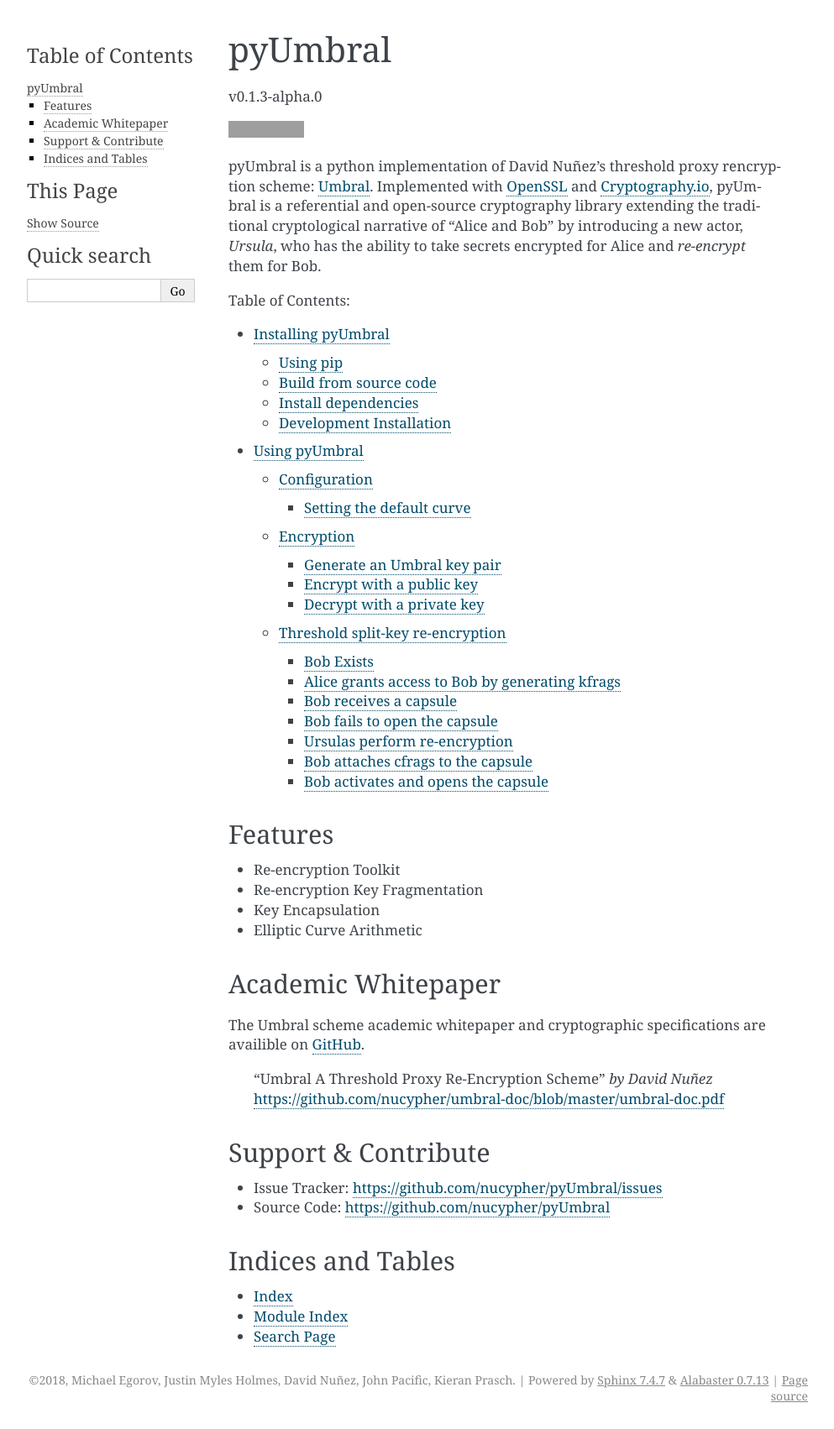
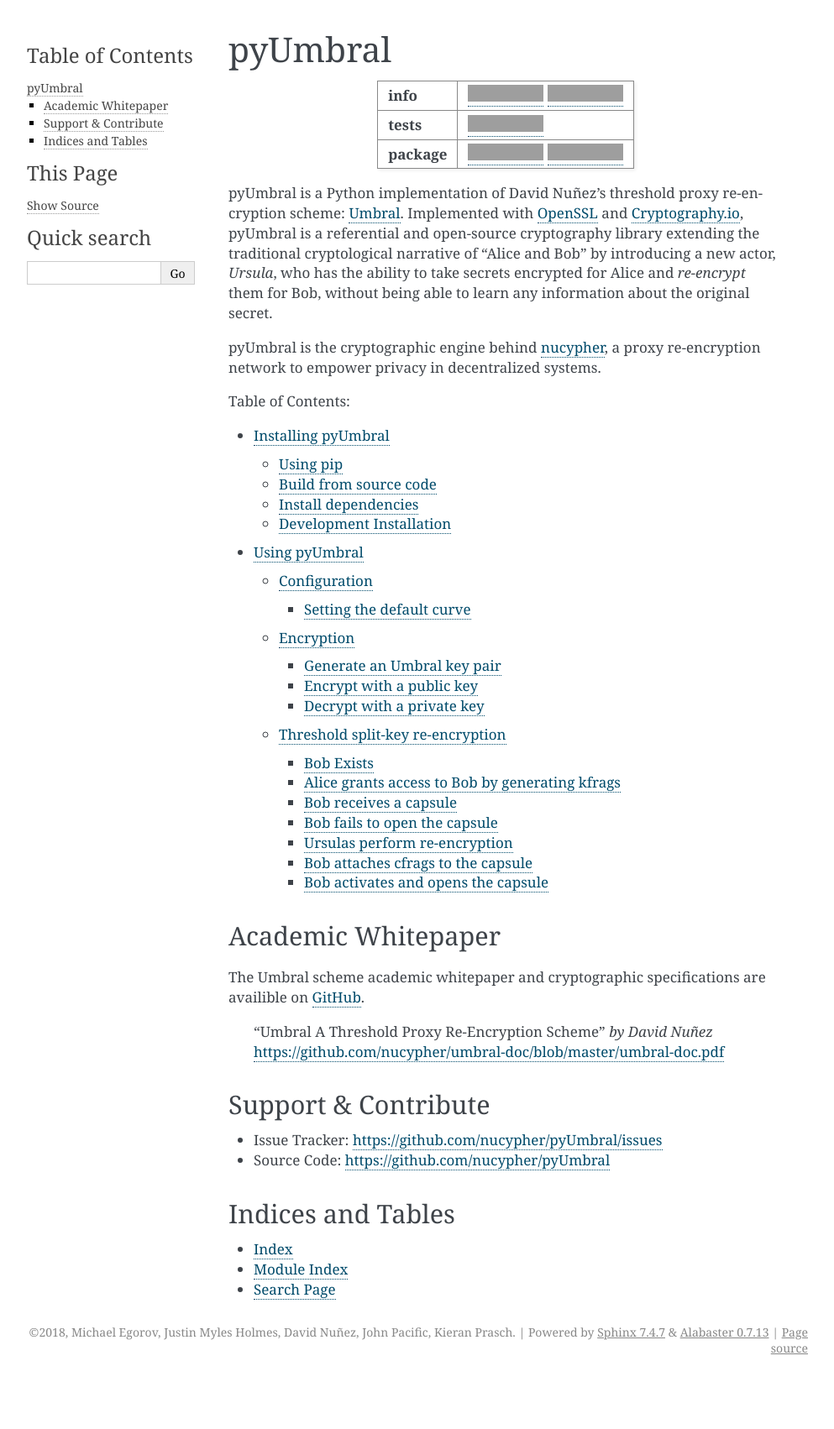
Before and after one commit to nucypher/pyUmbral, a Sphinx documentation site: the page built from docs/source/index.rst, in a window 1280 px wide. Shown: the whole page at 84% size, without its empty margins (148-1141 px from the left). Built offline with Sphinx 7.4.7, drawn with Linux system fonts in a browser that asks for light colours; after the commit the page ends 1645 px from its top, so only the background shows below that; grey boxes are pictures that could not be loaded.

Commit message:
Update the docs index to match the README

```diff
--- a/docs/source/index.rst
+++ b/docs/source/index.rst
@@ -4,19 +4,53 @@
 ========
 pyUmbral
 ========
-v0.1.3-alpha.0
+.. start-badges
 
-.. image:: https://circleci.com/gh/nucypher/pyUmbral/tree/master.svg?style=svg
+.. list-table::
+    :stub-columns: 1
+
+    * - info
+      - |docs| |discord|
+    * - tests
+      - | |circleci|
+    * - package
+      - | |version| |commits-since|
+
+.. |docs| image:: https://readthedocs.org/projects/pyumbral/badge/?style=flat
+    :target: https://readthedocs.org/projects/pyumbral
+    :alt: Documentation Status
+
+.. |discord| image:: https://img.shields.io/discord/411401661714792449.svg?logo=discord
+    :target: https://discord.gg/xYqyEby
+    :alt: Discord
+
+.. |circleci| image:: https://img.shields.io/circleci/project/github/nucypher/pyUmbral.svg?logo=circleci
     :target: https://circleci.com/gh/nucypher/pyUmbral/tree/master
+    :alt: CircleCI build status
 
-pyUmbral is a python implementation of David Nuñez's threshold proxy rencryption scheme: Umbral_.
+.. |version| image:: https://img.shields.io/pypi/v/umbral.svg
+    :alt: PyPI Package latest release
+    :target: https://pypi.org/project/umbral
+
+.. |commits-since| image:: https://img.shields.io/github/commits-since/nucypher/pyumbral/v0.1.3-alpha.0.svg
+    :alt: Commits since latest release
+    :target: https://github.com/nucypher/pyUmbral/compare/v0.1.3-alpha.0...master
+
+.. end-badges
+
+pyUmbral is a Python implementation of David Nuñez's threshold proxy re-encryption scheme: Umbral_.
 Implemented with OpenSSL_ and Cryptography.io_, pyUmbral is a referential and open-source cryptography library
 extending the traditional cryptological narrative of "Alice and Bob" by introducing a new actor,
-*Ursula*, who has the ability to take secrets encrypted for Alice and *re-encrypt* them for Bob.
+*Ursula*, who has the ability to take secrets encrypted for Alice and *re-encrypt* them for Bob,
+without being able to learn any information about the original secret.
+
+pyUmbral is the cryptographic engine behind nucypher_,
+a proxy re-encryption network to empower privacy in decentralized systems.
 
 .. _Umbral: https://github.com/nucypher/umbral-doc/blob/master/umbral-doc.pdf
 .. _Cryptography.io: https://cryptography.io/en/latest/
 .. _OpenSSL: https://www.openssl.org/
+.. _nucypher: https://github.com/nucypher/nucypher
 
 .. toctree::
    :maxdepth: 3
@@ -24,14 +58,6 @@
 
    installation
    using_pyumbral
-
-
-Features
-==========
-- Re-encryption Toolkit
-- Re-encryption Key Fragmentation
-- Key Encapsulation
-- Elliptic Curve Arithmetic
 
 
 Academic Whitepaper
```
